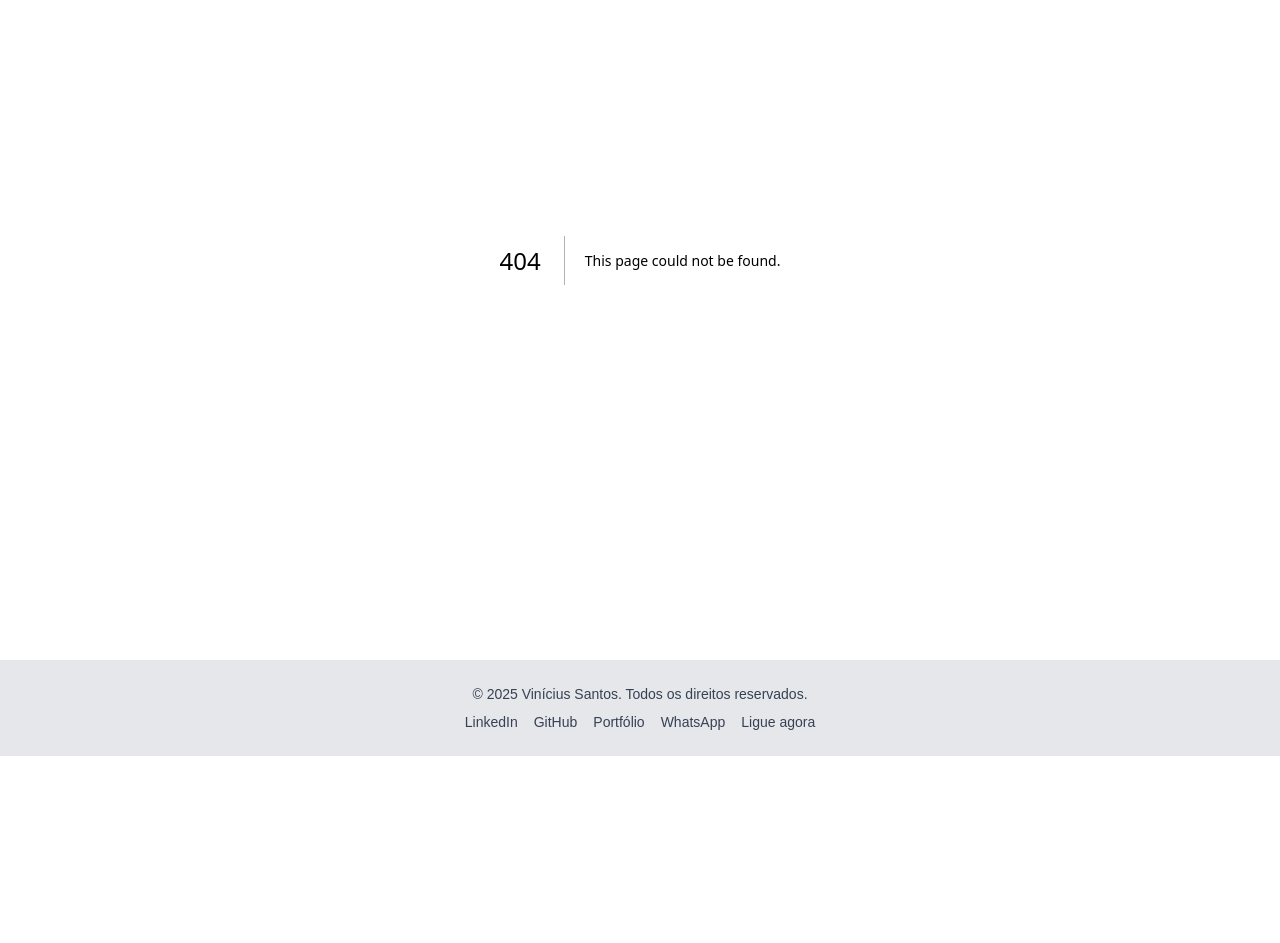
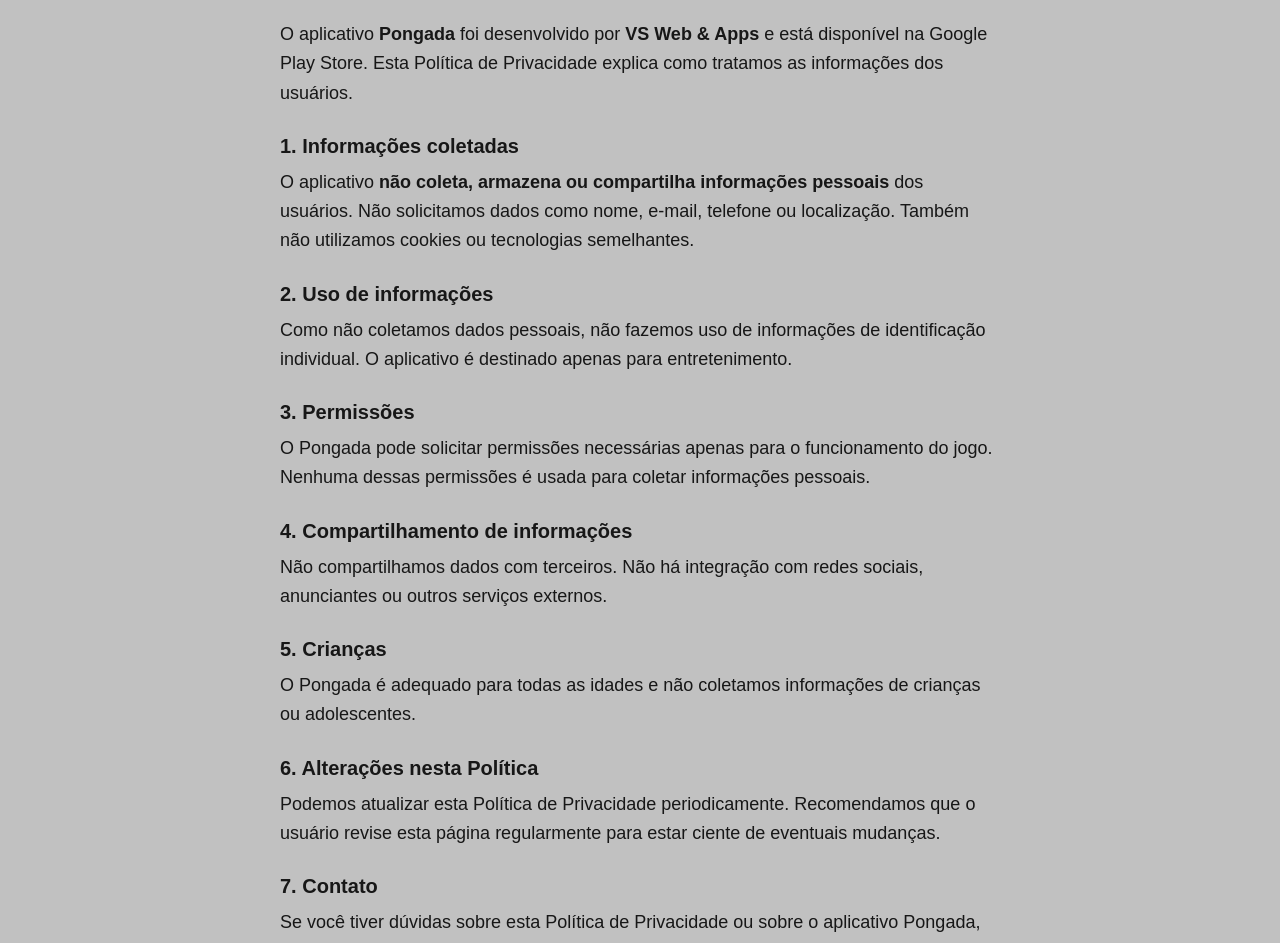
Before and after one commit to vinisantos2/meu-portfolio, a Next.js app: page /privacidadePongada in a window 1280 px wide. Before the commit this address had no page. Shown: the part 140-1083 px from the top of the page. Before the commit the page ends 896 px from the top, so only its background shows below. Built offline with nearby package versions, Linux system fonts and the light colour scheme.

Commit message:
adicionado a politica de privacidade do app pongada

```diff
--- a/src/data/projetos.ts
+++ b/src/data/projetos.ts
@@ -1,110 +1,119 @@
 import { Projeto } from "../types/Projeto";
 
-
 export const projetos: Projeto[] = [
+  {
+    title: "VS Web Notas",
+    description:
+      "Sistema web para emissão, controle e gerenciamento de notas fiscais para serviços freelancer. Desenvolvido com Next.js, Tailwind CSS e Firebase, permite cadastro de clientes, serviços e notas fiscais com interface moderna, responsiva e fácil de usar.",
+    imagesUrl: [
+      "/images/vs-web-notas/dashboard.png",
+      "/images/vs-web-notas/notas.png",
+    ],
+    gitUrl: "https://github.com/vinisantos2/vs-web-notas",
+    siteUrl: "https://vs-web-notas.vercel.app/",
+  },
 
   {
-    title: "VS Web Notas",
-    description: "Sistema web para emissão, controle e gerenciamento de notas fiscais para serviços freelancer. Desenvolvido com Next.js, Tailwind CSS e Firebase, permite cadastro de clientes, serviços e notas fiscais com interface moderna, responsiva e fácil de usar.",
+    title: "Loja Virtual com Next.js e Firebase",
+    description:
+      "Projeto de e-commerce com autenticação, listagem de produtos em tempo real via Firebase, carrinho de compras com Context API e checkout. Desenvolvido com Next.js (App Router), Firestore e Tailwind CSS, utilizando TypeScript e estrutura modular.",
     imagesUrl: [
-      "/images/vs-web-notas/dashboard.png",
-      "/images/vs-web-notas/notas.png"
+      "/images/loja-virtual/home.png",
+      "/images/loja-virtual/produtos.png",
+      "/images/loja-virtual/detalhes.png",
+      "/images/loja-virtual/admin.png",
     ],
-    gitUrl: "https://github.com/vinisantos2/vs-web-notas",
-    siteUrl: "https://vs-web-notas.vercel.app/"
+    gitUrl: "https://github.com/vinisantos2/loja-virtual",
   },
 
   {
     title: "Site Institucional para Construtora de Engenharia Civil",
-    description: "Web-site moderno e responsivo desenvolvido com Next.js para apresentar os serviços, projetos realizados e informações de contato de uma construtora de engenharia civil. Inclui seções como sobre a empresa, serviços, portfólio de obras, formulário de contato e rodapé com redes sociais. Projeto criado com foco em performance, SEO e boa experiência do usuário.",
+    description:
+      "Web-site moderno e responsivo desenvolvido com Next.js para apresentar os serviços, projetos realizados e informações de contato de uma construtora de engenharia civil. Inclui seções como sobre a empresa, serviços, portfólio de obras, formulário de contato e rodapé com redes sociais. Projeto criado com foco em performance, SEO e boa experiência do usuário.",
     imagesUrl: [
       "/images/web-site-engenharia/home.png",
       "/images/web-site-engenharia/projetos.png",
     ],
     gitUrl: "https://github.com/vinisantos2/web-site-engenharia",
-    siteUrl: "https://web-site-engenharia.vercel.app/"
+    siteUrl: "https://web-site-engenharia.vercel.app/",
   },
   {
-
     title: "Pongada",
-    description: "Jogo de tabuleiro 3x3 feito com React Native e TypeScript. Possui animações e modo multijogador.",
-    imagesUrl: ["/images/pongada/tela-home.png", "/images/pongada/tela-jogo-2-pessoas.png", "/images/pongada/tela-jogo-ia.png"],
-    gitUrl: "https://github.com/vinisantos2/pongada"
+    description:
+      "Jogo de tabuleiro 3x3 feito com React Native e TypeScript. Possui animações e modo multijogador.",
+    imagesUrl: [
+      "/images/pongada/tela-home.png",
+      "/images/pongada/tela-jogo-2-pessoas.png",
+      "/images/pongada/tela-jogo-ia.png",
+    ],
+    gitUrl: "https://github.com/vinisantos2/pongada",
   },
 
   {
     title: "Loteria resultados",
-    description: "Aplicativo para consultar resultados de loterias e para comparar um jogo com os ja sorteados",
-    imagesUrl: ["/images/loteria-resultados/resultados.png", "/images/loteria-resultados/comparar.png", "/images/loteria-resultados/estatisticas.png"],
-    gitUrl: "https://github.com/vinisantos2/loteria-react-native"
+    description:
+      "Aplicativo para consultar resultados de loterias e para comparar um jogo com os ja sorteados",
+    imagesUrl: [
+      "/images/loteria-resultados/resultados.png",
+      "/images/loteria-resultados/comparar.png",
+      "/images/loteria-resultados/estatisticas.png",
+    ],
+    gitUrl: "https://github.com/vinisantos2/loteria-react-native",
   },
-
 
   {
     title: "Calculador IOS clone",
-    description: "App de calculadora inspirado no visual do iOS. Desenvolvido com React Native e Expo, possui interface limpa e funcional para realizar operações básicas com uma experiência fluida.",
+    description:
+      "App de calculadora inspirado no visual do iOS. Desenvolvido com React Native e Expo, possui interface limpa e funcional para realizar operações básicas com uma experiência fluida.",
     imagesUrl: ["/images/calculadora/calculadora.png"],
-    gitUrl: "https://github.com/vinisantos2/calculadoraIOS"
+    gitUrl: "https://github.com/vinisantos2/calculadoraIOS",
   },
 
   {
     title: "Web site Restaurante",
-    description: "Site moderno e responsivo desenvolvido com Next.js para um restaurante. Possui seções como cardápio dinâmico, painel administrativo para gerenciar pratos e um layout atrativo para atrair clientes e facilitar pedidos.",
+    description:
+      "Site moderno e responsivo desenvolvido com Next.js para um restaurante. Possui seções como cardápio dinâmico, painel administrativo para gerenciar pratos e um layout atrativo para atrair clientes e facilitar pedidos.",
     imagesUrl: [
       "/images/web-site-restaurante/home.png",
       "/images/web-site-restaurante/admin.png",
       "/images/web-site-restaurante/cardapio.png",
     ],
     gitUrl: "https://github.com/vinisantos2/web-site-restaurante",
-    siteUrl: "https://web-site-restaurante.vercel.app/"
+    siteUrl: "https://web-site-restaurante.vercel.app/",
   },
   {
     title: "Web site Advocacia",
-    description: "Site institucional moderno e responsivo desenvolvido com Next.js para um escritório de advocacia. Inclui seções como áreas de atuação, sobre, contato e design profissional com foco em credibilidade.",
+    description:
+      "Site institucional moderno e responsivo desenvolvido com Next.js para um escritório de advocacia. Inclui seções como áreas de atuação, sobre, contato e design profissional com foco em credibilidade.",
     imagesUrl: [
       "/images/web-site-advocacia/home.png",
-      "/images/web-site-advocacia/section.png"
+      "/images/web-site-advocacia/section.png",
     ],
     gitUrl: "https://github.com/vinisantos2/web-site-advocacia",
-    siteUrl: "https://vercel.com/vinisantos2s-projects/web-site-advocacia"
-  },
-
-  {
-    title: "Loja Virtual com Next.js e Firebase",
-    description: "Projeto de e-commerce com autenticação, listagem de produtos em tempo real via Firebase, carrinho de compras com Context API e checkout. Desenvolvido com Next.js (App Router), Firestore e Tailwind CSS, utilizando TypeScript e estrutura modular.",
-    imagesUrl: [
-      "/images/loja-virtual/home.png",
-      "/images/loja-virtual/produtos.png",
-      "/images/loja-virtual/detalhes.png",
-      "/images/loja-virtual/admin.png"
-    ],
-    gitUrl: "https://github.com/vinisantos2/loja-virtual"
+    siteUrl: "https://vercel.com/vinisantos2s-projects/web-site-advocacia",
   },
 
   {
     title: "Serviço-On com React Native e Firebase",
-    description: "Aplicativo mobile para conexão entre prestadores de serviço e clientes. Possui autenticação com Firebase, cadastro e listagem de parceiros, avaliações com estrelas, e armazenamento de dados no Firestore. Desenvolvido com React Native (Expo), Firebase Authentication e Firestore, utilizando TypeScript e uma estrutura modular.",
+    description:
+      "Aplicativo mobile para conexão entre prestadores de serviço e clientes. Possui autenticação com Firebase, cadastro e listagem de parceiros, avaliações com estrelas, e armazenamento de dados no Firestore. Desenvolvido com React Native (Expo), Firebase Authentication e Firestore, utilizando TypeScript e uma estrutura modular.",
     imagesUrl: [
       "/images/servico-on/login.png",
       "/images/servico-on/lista-servicos.png",
       "/images/servico-on/perfil-parceiro.png",
-      "/images/servico-on/servico-parceiro.png"
+      "/images/servico-on/servico-parceiro.png",
     ],
-    gitUrl: "https://github.com/vinisantos2/servico-on"
+    gitUrl: "https://github.com/vinisantos2/servico-on",
   },
-
 
   {
     title: "Magalu clone",
-    description: "Aplicativo de vitrine de produtos inspirado no Magazine Luiza. Desenvolvido com React Native e Expo, exibe imagem, nome, preço e botão de compra com layout limpo e responsivo.",
+    description:
+      "Aplicativo de vitrine de produtos inspirado no Magazine Luiza. Desenvolvido com React Native e Expo, exibe imagem, nome, preço e botão de compra com layout limpo e responsivo.",
     imagesUrl: [
       "/images/magalu-clone/home.png",
-      "/images/magalu-clone/produto.png"
+      "/images/magalu-clone/produto.png",
     ],
-    gitUrl: "https://github.com/vinisantos2/magaluClone"
+    gitUrl: "https://github.com/vinisantos2/magaluClone",
   },
-
-
-
-
 ];
--- /dev/null
+++ b/src/pages/privacidadePongada.tsx
@@ -0,0 +1,87 @@
+// app/privacidade/page.tsx (App Router)
+// ou pages/privacidade.tsx (Pages Router)
+
+import React from "react";
+
+export default function PoliticaPrivacidade() {
+  return (
+    <main className="max-w-3xl mx-auto px-6 py-12">
+      <h1 className="text-3xl font-bold mb-6">Política de Privacidade – Pongada</h1>
+      <p className="text-sm text-gray-500 mb-8">Última atualização: 18/09/2025</p>
+
+      <section className="space-y-6 text-lg leading-relaxed">
+        <p>
+          O aplicativo <strong>Pongada</strong> foi desenvolvido por{" "}
+          <strong>VS Web & Apps</strong> e está disponível na Google Play
+          Store. Esta Política de Privacidade explica como tratamos as
+          informações dos usuários.
+        </p>
+
+        <div>
+          <h2 className="text-xl font-semibold mb-2">1. Informações coletadas</h2>
+          <p>
+            O aplicativo <strong>não coleta, armazena ou compartilha informações pessoais</strong>{" "}
+            dos usuários. Não solicitamos dados como nome, e-mail, telefone ou
+            localização. Também não utilizamos cookies ou tecnologias semelhantes.
+          </p>
+        </div>
+
+        <div>
+          <h2 className="text-xl font-semibold mb-2">2. Uso de informações</h2>
+          <p>
+            Como não coletamos dados pessoais, não fazemos uso de informações de
+            identificação individual. O aplicativo é destinado apenas para
+            entretenimento.
+          </p>
+        </div>
+
+        <div>
+          <h2 className="text-xl font-semibold mb-2">3. Permissões</h2>
+          <p>
+            O Pongada pode solicitar permissões necessárias apenas para o
+            funcionamento do jogo. Nenhuma dessas permissões é usada para coletar
+            informações pessoais.
+          </p>
+        </div>
+
+        <div>
+          <h2 className="text-xl font-semibold mb-2">4. Compartilhamento de informações</h2>
+          <p>
+            Não compartilhamos dados com terceiros. Não há integração com redes
+            sociais, anunciantes ou outros serviços externos.
+          </p>
+        </div>
+
+        <div>
+          <h2 className="text-xl font-semibold mb-2">5. Crianças</h2>
+          <p>
+            O Pongada é adequado para todas as idades e não coletamos informações
+            de crianças ou adolescentes.
+          </p>
+        </div>
+
+        <div>
+          <h2 className="text-xl font-semibold mb-2">6. Alterações nesta Política</h2>
+          <p>
+            Podemos atualizar esta Política de Privacidade periodicamente.
+            Recomendamos que o usuário revise esta página regularmente para estar
+            ciente de eventuais mudanças.
+          </p>
+        </div>
+
+        <div>
+          <h2 className="text-xl font-semibold mb-2">7. Contato</h2>
+          <p>
+            Se você tiver dúvidas sobre esta Política de Privacidade ou sobre o
+            aplicativo Pongada, entre em contato:
+          </p>
+          <p className="mt-2">
+            📧 <a href="mailto:vswebapps.contato@gmail.com" className="text-blue-600 underline">
+              vinicius11santos1992@gmail.com
+            </a>
+          </p>
+        </div>
+      </section>
+    </main>
+  );
+}
```
